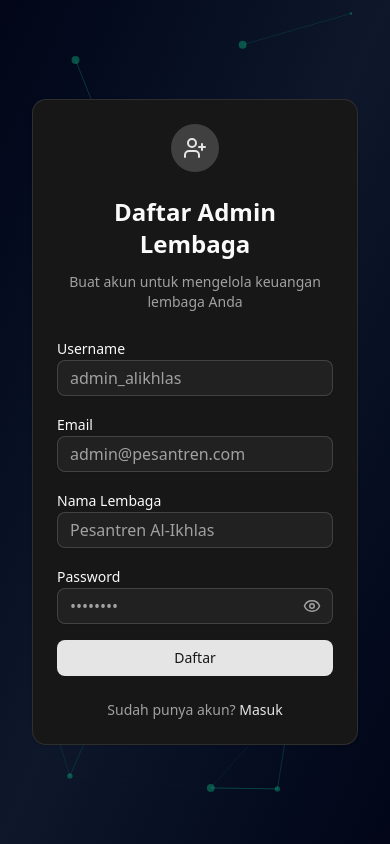
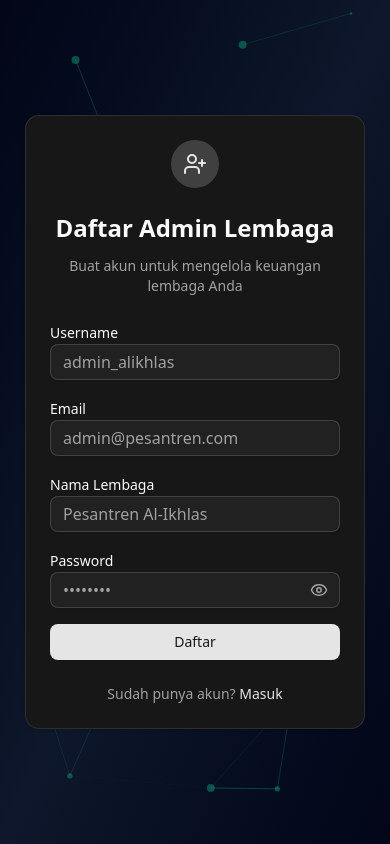
Before and after one commit to nurealazmie002/project_akhir_FE, a React (Vite) app: page /register in a window 390 px wide. Built offline with nearby package versions, Linux system fonts and the light colour scheme.

Commit message:
fix responsive for mobile non emulator

```diff
--- a/src/components/layout/AuthLayout.tsx
+++ b/src/components/layout/AuthLayout.tsx
@@ -69,9 +69,9 @@ export function AuthLayout() {
         </motion.div>
       </div>
 
-      <div className="relative z-10 flex w-full items-center justify-center p-8 lg:w-1/2">
+      <div className="relative z-10 flex w-full items-center justify-center px-4 py-6 sm:p-8 lg:w-1/2">
         <motion.div
-          className="w-full max-w-md"
+          className="w-full max-w-[340px] sm:max-w-md"
           initial={{ opacity: 0, scale: 0.95, y: 20 }}
           animate={{ opacity: 1, scale: 1, y: 0 }}
           transition={{ duration: 0.5, delay: 0.1 }}
--- a/src/pages/auth/OtpVerificationPage.tsx
+++ b/src/pages/auth/OtpVerificationPage.tsx
@@ -198,7 +198,7 @@ export function OtpVerificationPage() {
                     onChange={(e) => handleChange(index, e.target.value)}
                     onKeyDown={(e) => handleKeyDown(index, e)}
                     onPaste={handlePaste}
-                    className="h-11 w-10 sm:h-14 sm:w-12 text-center text-xl sm:text-2xl font-bold p-0"
+                    className="h-10 w-9 sm:h-14 sm:w-12 text-center text-lg sm:text-2xl font-bold p-0"
                   />
                 </motion.div>
               ))}
```
